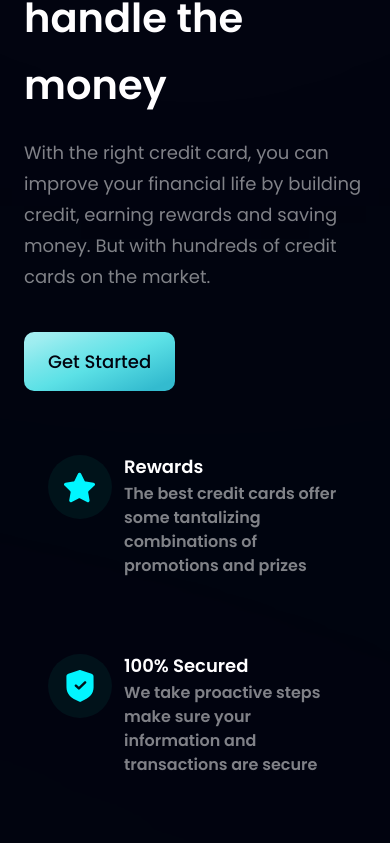
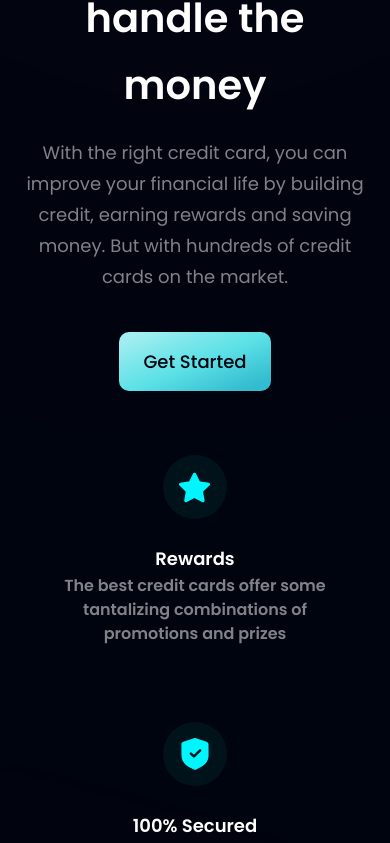
Before and after one commit to Michael3468/bank-modern, a React (Vite) app: page / in a window 390 px wide. Shown: the part 1496-2339 px from the top of the page. Built offline with nearby package versions, Linux system fonts and the light colour scheme.

Commit message:
refactor: add styles to center text on small screen

```diff
--- a/src/components/Business.tsx
+++ b/src/components/Business.tsx
@@ -14,16 +14,18 @@ const FeatureCard: FC<FeatureCardProps> = ({ icon, title, content, index }) => (
   <div
     className={`flex flex-row p-6 rounded-[20px] ${
       index !== features.length - 1 ? 'mb-6' : 'mb-0'
-    } feature-card cursor-pointer`}
+    } feature-card cursor-pointer flex-col xs:flex-row`}
   >
-    <div className={`w-[64px] h-[64px] rounded-full ${styles.flexCenter} bg-dimBlue`}>
+    <div
+      className={`w-[64px] h-[64px] rounded-full ${styles.flexCenter} bg-dimBlue mb-7 xs:mb-0 ms-auto me-auto xs:ms-0 xs:me-0`}
+    >
       <img src={icon} alt="icon" className="w-[50%] h-[50%] object-contain" />
     </div>
-    <div className="flex-1 flex flex-col ml-3">
-      <h4 className="font-poppins font-semibold text-white text-[18px] leading-[23px] mb-1">
+    <div className="flex-1 flex flex-col ml-0 xs:ml-3">
+      <h4 className="font-poppins font-semibold text-white text-[18px] leading-[23px] mb-1 text-center xs:text-left">
         {title}
       </h4>
-      <p className="font-poppins font-semibold text-dimWhite text-[16px] leading-[24px] mb-1">
+      <p className="font-poppins font-semibold text-dimWhite text-[16px] leading-[24px] mb-1 text-center xs:text-left">
         {content}
       </p>
     </div>
@@ -33,16 +35,16 @@ const FeatureCard: FC<FeatureCardProps> = ({ icon, title, content, index }) => (
 const Business = () => (
   <section id="features" className={layout.section}>
     <div className={layout.sectionInfo}>
-      <h2 className={styles.heading2}>
+      <h2 className={`${styles.heading2} text-center ms-auto me-auto`}>
         {'You, do business, '}
         <br className="sm:block hidden" />
         we&apos;ll handle the money
       </h2>
-      <p className={`${styles.paragraph} max-w-[470px] mt-5`}>
+      <p className={`${styles.paragraph} max-w-[470px] mt-5 text-center ms-auto me-auto`}>
         With the right credit card, you can improve your financial life by building credit, earning
         rewards and saving money. But with hundreds of credit cards on the market.
       </p>
-      <Button styles="mt-10" />
+      <Button styles="mt-10 ms-auto me-auto" />
     </div>
 
     <div className={`${layout.sectionImg} flex-col`}>
--- a/src/components/CTA.tsx
+++ b/src/components/CTA.tsx
@@ -6,8 +6,12 @@ const CTA = () => (
     className={`${styles.flexCenter} ${styles.marginY} ${styles.padding} sm:flex-row flex-col bg-black-gradient-2 rounded-[20px] box-shadow`}
   >
     <div className="flex-1 flex flex-col">
-      <h2 className={styles.heading2}>Let&apos;s try our service now!</h2>
-      <p className={`${styles.paragraph} max-w-[470px]`}>
+      <h2 className={`${styles.heading2} text-center sm:text-left`}>
+        Let&apos;s try our service now!
+      </h2>
+      <p
+        className={`${styles.paragraph} max-w-[470px] text-center sm:text-left ms-auto sm:ms-0 me-auto sm:me-0`}
+      >
         Everything you need to accept card payment and grow your business anywhere on the planet
       </p>
     </div>
--- a/src/components/FeedbackCard.tsx
+++ b/src/components/FeedbackCard.tsx
@@ -12,14 +12,18 @@ type Props = {
 const FeedbackCard: FC<Props> = ({ content, name, title, img }) => (
   <div className="flex justify-between flex-col px-10 py-12 rounded-[20px] max-w-[370px] md:mr-10 sm:mr-5 mr-0 my-5 feedback-card cursor-pointer">
     <img src={quotes} alt="double quotes" className="w-[42px] h-[27px] object-contain" />
-    <p className="font-poppins font-normal text-[18px] leading-[32px] text-white my-10">
+    <p className="font-poppins font-normal text-[18px] leading-[32px] text-white my-10 text-center xs:text-left">
       {content}
     </p>
 
-    <div className="flex flex-row">
-      <img src={img} alt={name} className="w-[48px] h-[48px] rounded-full" />
+    <div className="flex flex-col xs:flex-row">
+      <img
+        src={img}
+        alt={name}
+        className="w-[48px] h-[48px] rounded-full ms-auto me-auto xs:ms-0 xs:me-0 mb-3 xs:mb-0"
+      />
 
-      <div className="flex flex-col ml-4">
+      <div className="flex flex-col ml-auto mr-auto xs:ml-4  text-center xs:text-left">
         <h4 className="font-poppins font-semibold text-[20px] leading-[32px] text-white">{name}</h4>
         <p className="font-poppins font-normal text-[16px] leading-[24px] text-dimWhite">{title}</p>
       </div>
--- a/src/components/Footer.tsx
+++ b/src/components/Footer.tsx
@@ -5,16 +5,23 @@ import styles from '../styles';
 const Footer = () => (
   <section className={`${styles.flexCenter} ${styles.paddingY} flex-col`}>
     <div className={`${styles.flexStart} md:flex-row flex-col mb-8 w-full`}>
-      <div className="flex-1 flex flex-col justify-start mr-10">
-        <img src={logo} alt="hoobank" className="w-[266px] h-[72px] object-contain" />
-        <p className={`${styles.paragraph} mt-4 max-w-[310px]`}>
+      <div className="flex-1 flex flex-col justify-start ms-auto me-auto md:ms-0 md:me-0">
+        <img
+          src={logo}
+          alt="hoobank"
+          className="w-[266px] h-[72px] object-contain ms-auto me-auto md:ms-0 md:me-0"
+        />
+        <p className={`${styles.paragraph} mt-4 max-w-[310px] text-center md:text-left`}>
           A new way to make the payments easy, reliable and secure
         </p>
       </div>
 
-      <div className="flex-[1.5] w-full flex flex-row justify-between flex-wrap md:mt-0 mt-10">
+      <div className="flex-[1.5] w-full flex flex-row justify-between flex-wrap md:mt-0 mt-10 text-center xs:text-left">
         {footerLinks.map((footerLink) => (
-          <div key={footerLink.title} className="flex flex-col ss:my-0 my-4 min-w-[150px]">
+          <div
+            key={footerLink.title}
+            className="flex flex-col ss:my-0 my-4 min-w-[150px] ms-auto me-auto sm:ms-0 sm:me-0"
+          >
             <h4 className="font-poppins font-medium text-[18px] leading-[27px] text-white">
               {footerLink.title}
             </h4>
--- a/src/components/Testimonials.tsx
+++ b/src/components/Testimonials.tsx
@@ -7,8 +7,10 @@ const Testimonials = () => (
     <div className="absolute z-[0] w-[60%] h-[60%] -right-[50%] rounded-full blue__gradient" />
 
     <div className="w-full flex justify-between items-center md:flex-row flex-col sm:mb-16 mb-6 relative z-[1]">
-      <h1 className={`${styles.heading2} max-w-[410px]`}>What people are saying about us</h1>
-      <p className={`${styles.paragraph} max-w-[450px]`}>
+      <h1 className={`${styles.heading2} max-w-[410px] sm:max-w-[450px] text-center sm:text-left`}>
+        What people are saying about us
+      </h1>
+      <p className={`${styles.paragraph} max-w-[450px] text-center sm:text-left`}>
         Everything you need to accept card payments and grow your business anywhere on the planet
       </p>
     </div>
```
